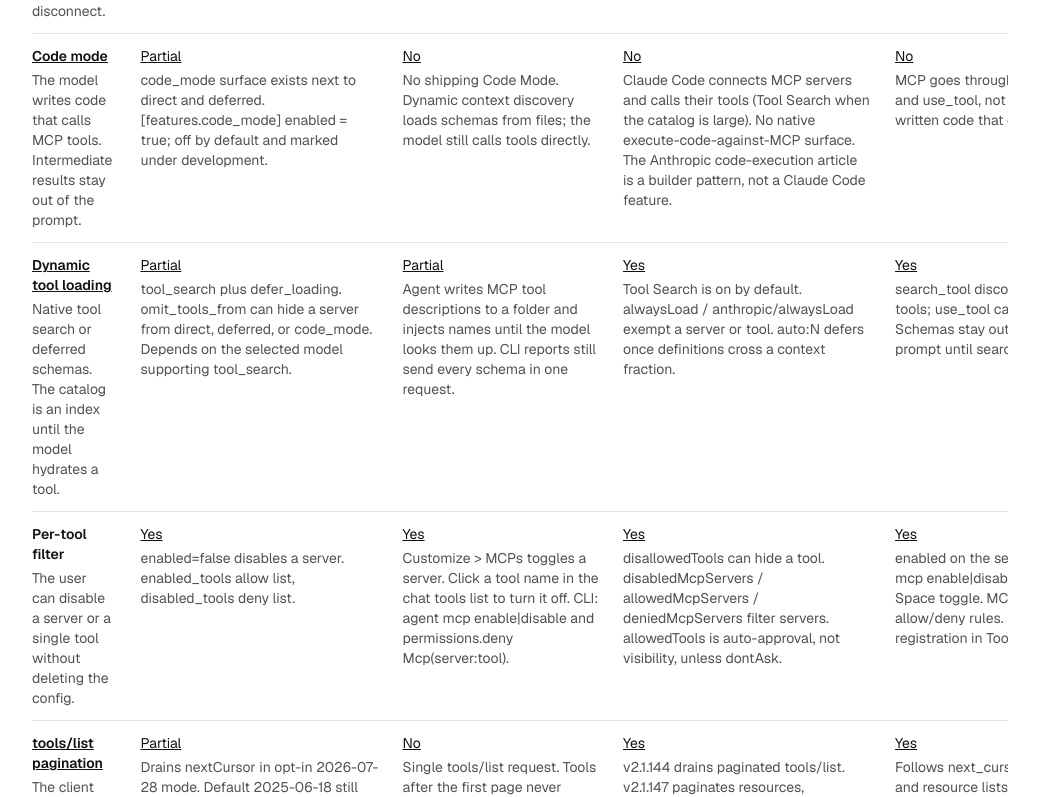
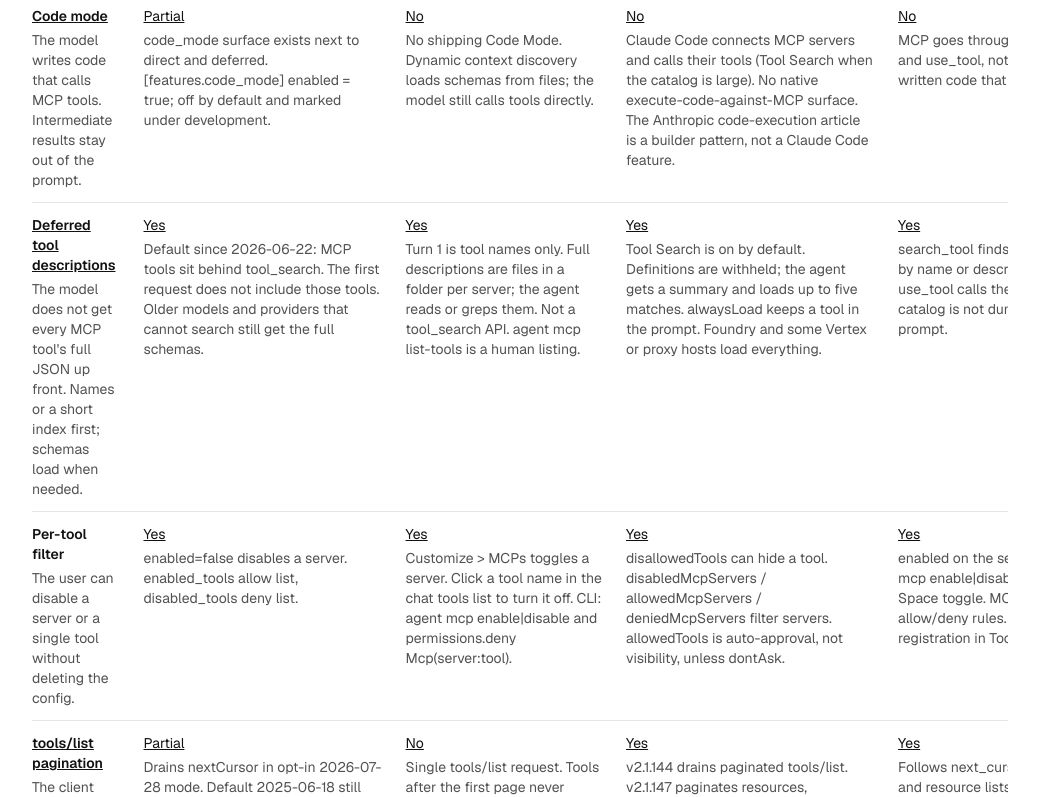
Before and after one commit to neon-solutions/ismcpgoodyet, a Next.js app: page / in a window 1280 px wide. Shown: the part 1258-2055 px from the top of the page, without its empty margins (120-1159 px from the left). Built offline with nearby package versions, Linux system fonts and the light colour scheme.

Commit message:
Score deferred tool descriptions from how each client hydrates schemas.
Cursor only injects names; Codex and Claude search; Grok uses search_tool.
The old Dynamic tool loading row treated Cursor as partial on a stale CLI dump.

```diff
--- a/content/site.ts
+++ b/content/site.ts
@@ -76,11 +76,11 @@
   },
   {
     id: "dynamic-load",
-    name: "Dynamic tool loading",
+    name: "Deferred tool descriptions",
     kind: "client-pattern",
     summary:
-      "Native tool search or deferred schemas. The catalog is an index until the model hydrates a tool.",
-    specUrl: "https://code.claude.com/docs/en/agent-sdk/tool-search.md",
+      "The model does not get every MCP tool's full JSON up front. Names or a short index first; schemas load when needed.",
+    specUrl: "https://cursor.com/blog/dynamic-context-discovery",
     shippedAt: "2026-01-01",
   },
   {
@@ -272,36 +272,35 @@
   },
   "dynamic-load": {
     codex: {
-      status: "partial",
-      evidenceUrl: "https://github.com/openai/codex/pull/22256",
+      status: "yes",
+      evidenceUrl: "https://github.com/openai/codex/pull/29486",
       notes:
-        "tool_search plus defer_loading. omit_tools_from can hide a server from direct, deferred, or code_mode. Depends on the selected model supporting tool_search.",
+        "Default since 2026-06-22: MCP tools sit behind tool_search. The first request does not include those tools. Older models and providers that cannot search still get the full schemas.",
     },
     cursor: {
-      status: "partial",
+      status: "yes",
       evidenceUrl: "https://cursor.com/blog/dynamic-context-discovery",
       notes:
-        "Agent writes MCP tool descriptions to a folder and injects names until the model looks them up. CLI reports still send every schema in one request.",
+        "Turn 1 is tool names only. Full descriptions are files in a folder per server; the agent reads or greps them. Not a tool_search API. agent mcp list-tools is a human listing.",
     },
     "claude-code": {
       status: "yes",
       evidenceUrl: "https://code.claude.com/docs/en/agent-sdk/tool-search.md",
       notes:
-        "Tool Search is on by default. alwaysLoad / anthropic/alwaysLoad exempt a server or tool. auto:N defers once definitions cross a context fraction.",
+        "Tool Search is on by default. Definitions are withheld; the agent gets a summary and loads up to five matches. alwaysLoad keeps a tool in the prompt. Foundry and some Vertex or proxy hosts load everything.",
     },
     grok: {
       status: "yes",
       evidenceUrl:
         "https://github.com/xai-org/grok-build/blob/main/crates/codegen/xai-grok-pager/docs/user-guide/07-mcp-servers.md",
       notes:
-        "search_tool discovers MCP tools; use_tool calls them. Schemas stay out of the prompt until search hits them.",
+        "search_tool finds MCP tools by name or description. use_tool calls them. The catalog is not dumped into the prompt.",
     },
     opencode: {
       status: "partial",
-      evidenceUrl:
-        "https://github.com/anomalyco/opencode/blob/dev/packages/web/src/content/docs/mcp-servers.mdx",
+      evidenceUrl: "https://opencode.ai/docs/mcp-servers",
       notes:
-        "Stock loads MCP tools into the prompt. Experimental Code Mode adds $codemode.search. mcp_search plugins are not core.",
+        "Default path puts MCP tools in the prompt. Docs warn GitHub MCP can blow the window. Experimental Code Mode searches instead. Filter is allow/deny, not deferral.",
     },
   },
   "tool-filter": {
```
